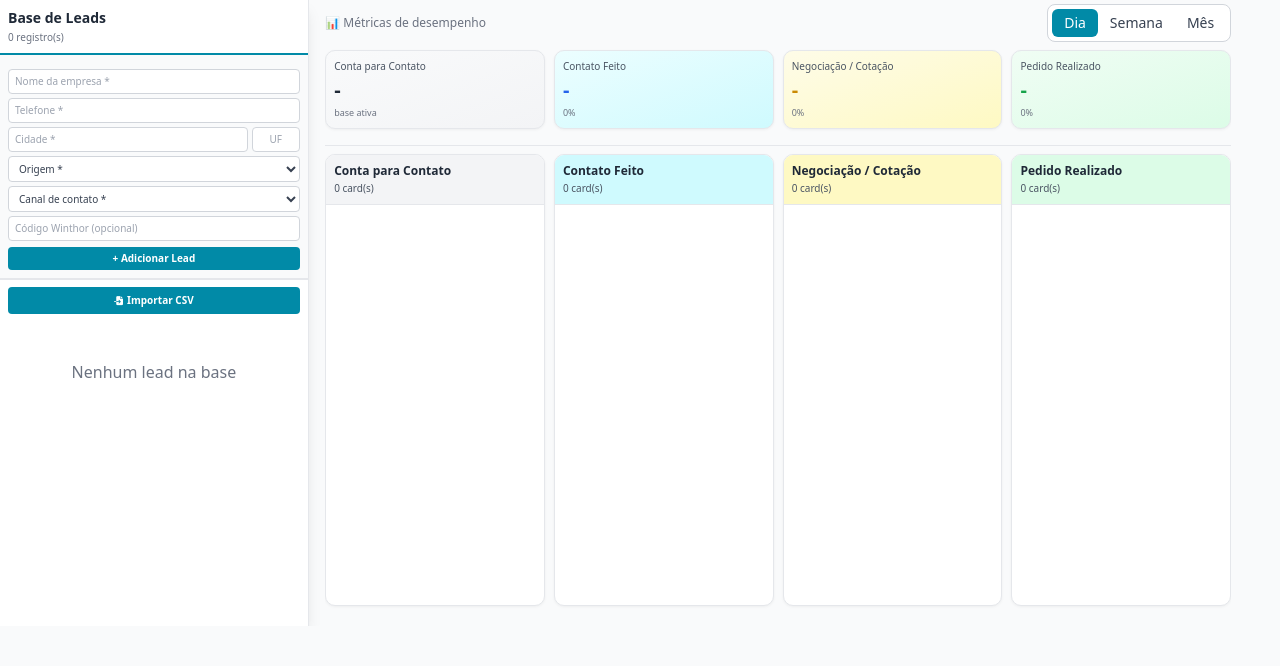
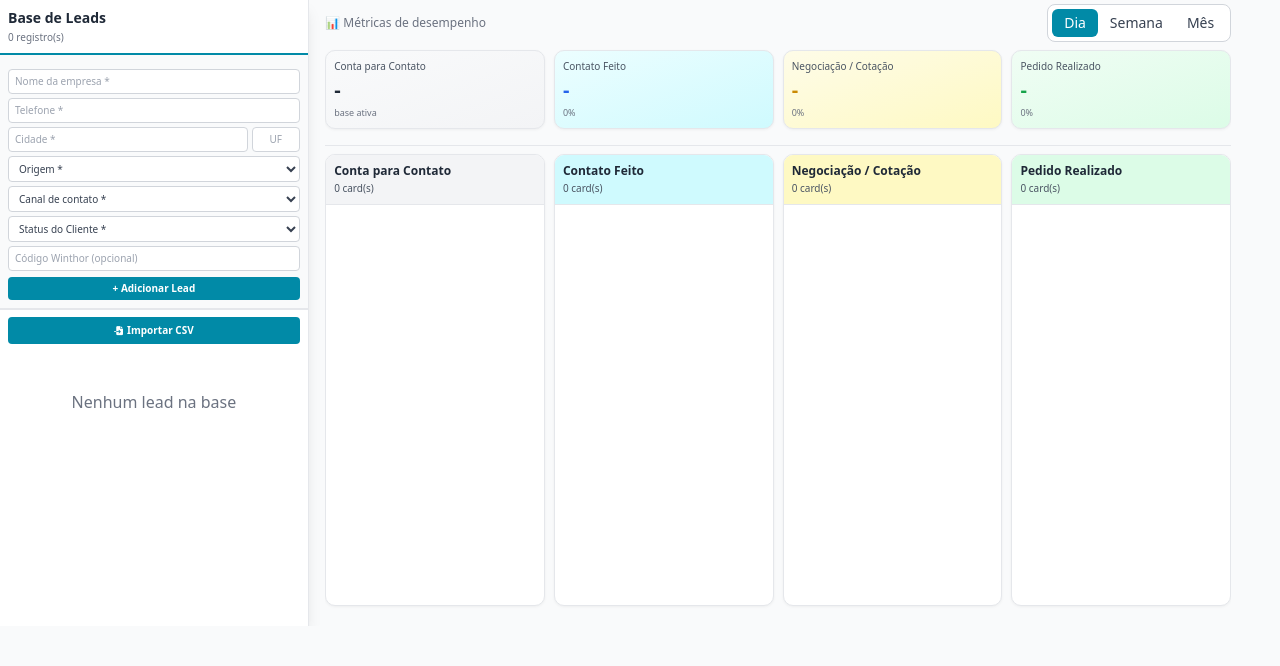
Before and after one commit to alexconectado/mini-crm, a Django app: page /crm/ in a window 1280 px wide. Shown: the part 56-722 px from the top of the page. Run offline with Django 5.2, Linux system fonts and the light colour scheme; the visitor is signed in with stand-in values (Sample User, id 1); data comes from the database, SQL or seed files in the repository; data that the repository does not hold is empty; some libraries are stand-ins or nearby versions.

Commit message:
feat: add status_cliente field to cadastro manual form
- Adicionar select obrigatório para status_cliente no formulário de criação
- Opções: novo, ativo, inativo
- Default: 'novo'
- View criar_registro validada e salva corretamente
- Campo visível para todos os usuários autenticados

```diff
--- a/crm/templates/crm/kanban.html
+++ b/crm/templates/crm/kanban.html
@@ -62,6 +62,12 @@
                         {% for canal_key, canal_label in canal_choices %}
                         <option value="{{ canal_key }}">{{ canal_label }}</option>
                         {% endfor %}
+                    </select>
+                    <select name="status_cliente" required class="w-full px-1.5 py-1 border border-gray-300 rounded focus:ring-1 focus:ring-blue-500 focus:border-blue-500 bg-white text-[10px]">
+                        <option value="">Status do Cliente *</option>
+                        <option value="novo">Cliente Novo</option>
+                        <option value="ativo">Cliente Ativo</option>
+                        <option value="inativo">Cliente Inativo</option>
                     </select>
                     <input name="codigo_winthor" placeholder="Código Winthor (opcional)" class="w-full px-1.5 py-1 border border-gray-300 rounded focus:ring-1 focus:ring-blue-500 focus:border-blue-500 bg-white text-[10px]">
                 </div>
--- a/crm/views.py
+++ b/crm/views.py
@@ -278,10 +278,11 @@ def criar_registro(request):
             uf = request.POST.get('uf', '').strip().upper()
             origem = request.POST.get('origem', OrigemChoices.OUTROS)
             canal_contato = request.POST.get('canal_contato', CanalContatoChoices.WHATSAPP)
+            status_cliente = request.POST.get('status_cliente', 'novo').strip()
             codigo_winthor = request.POST.get('codigo_winthor', '').strip()
 
             print(f"Dados recebidos: nome={nome}, telefone={telefone}, cidade={cidade}, uf={uf}")
-            print(f"origem={origem}, canal={canal_contato}, winthor={codigo_winthor}")
+            print(f"origem={origem}, canal={canal_contato}, status={status_cliente}, winthor={codigo_winthor}")
             print(f"User: {request.user}, is_authenticated: {request.user.is_authenticated}")
 
             # Validar dados obrigatórios
@@ -292,6 +293,12 @@ def criar_registro(request):
                     return JsonResponse({'error': error_msg}, status=400)
                 # Retornar para kanban com mensagem de erro (será exibida pelo JavaScript)
                 return redirect('kanban')
+
+            # Validar status_cliente
+            valid_status = ['novo', 'ativo', 'inativo']
+            if status_cliente not in valid_status:
+                print(f"Status do cliente inválido: {status_cliente}, usando 'novo'")
+                status_cliente = 'novo'
 
             # Validar origem
             if origem not in dict(OrigemChoices.choices):
@@ -312,6 +319,7 @@ def criar_registro(request):
                 uf=uf,
                 origem=origem,
                 canal_contato=canal_contato,
+                status_cliente=status_cliente,
                 codigo_winthor=codigo_winthor if codigo_winthor else None,
                 vendedor=request.user,
                 status_pipeline=StatusPipelineChoices.CONTA_PARA_CONTATO,
```
